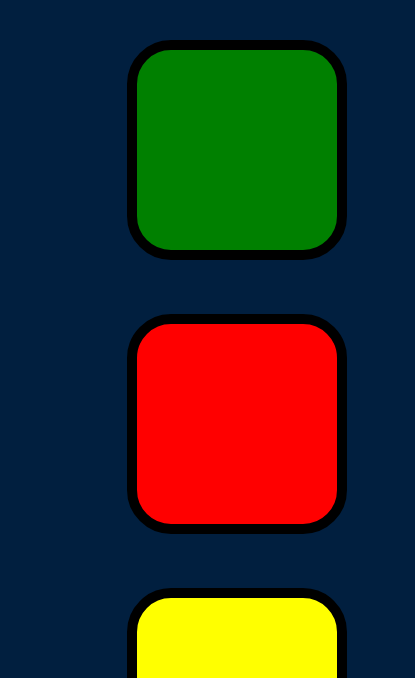
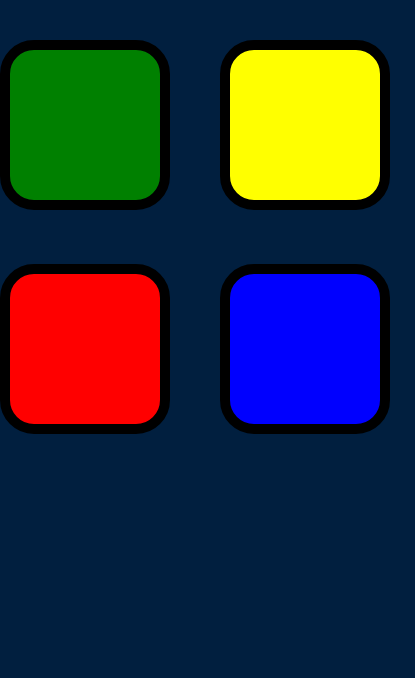
Before and after one commit to SamMuaks2/Simon-game, a plain HTML site: page index.html in a window 390 px wide. Shown: the part 166-844 px from the top of the page, 415 px wide, since content can reach past the window. Drawn offline with nearby package versions, Linux system fonts and the light colour scheme.

Commit message:
Fix phone UI

```diff
--- a/styles.css
+++ b/styles.css
@@ -57,3 +57,22 @@ body {
   opacity: 0.7;
   transition: background-color 0.1s, opacity 0.1s;
 }
+
+@media (max-width: 560px) {
+  .container {
+    display: flex;
+    flex-direction: row;
+    justify-content: center;
+    align-items: center;
+    width: 90%;
+  }
+
+  .btn {
+    margin: 25px;
+    display: inline-block;
+    height: 150px;
+    width: 150px;
+    border: 10px solid black;
+    border-radius: 20%;
+  }
+}
```
